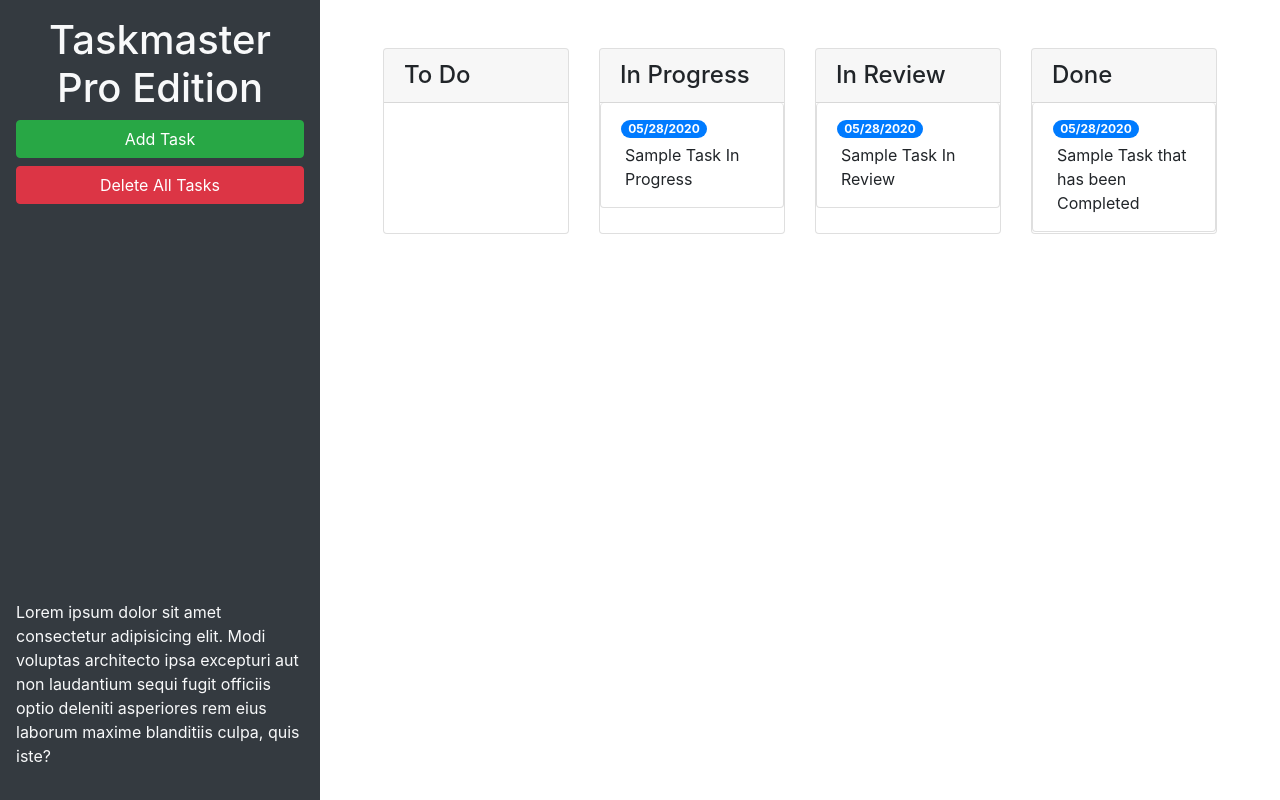
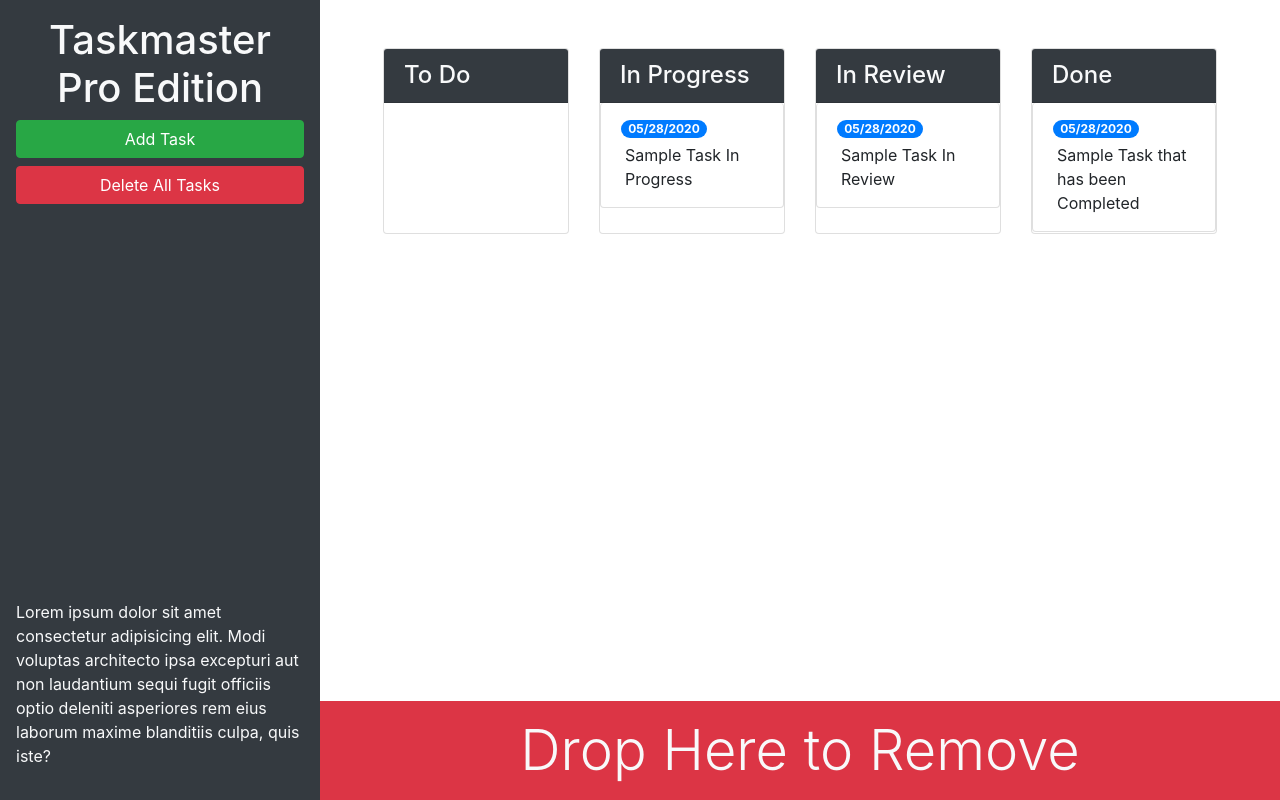
Before and after one commit to CynthiaMohan/taskmaster-pro, a plain HTML site: page index.html in a window 1280 px wide. Drawn offline with nearby package versions, Linux system fonts and the light colour scheme.

Commit message:
Added bootstrap utilities

```diff
--- a/index.html
+++ b/index.html
@@ -23,19 +23,19 @@
         laudantium sequi fugit officiis optio deleniti asperiores rem eius laborum maxime blanditiis culpa, quis iste?
       </p>
     </header>
-    <main class="col-12 col-lg-9">
+    <main class="col-12 col-lg-9 d-flex flex-column">
       <div class="m-5 row justify-content-around">
         <!-- To-Do List Items -->
         <div class="col-12 col-md-6 col-xl-3 mb-3">
           <div class="card">
-            <h4 class="card-header">To Do</h4>
+            <h4 class="card-header bg-dark text-light">To Do</h4>
             <ul id="list-toDo" class="list-group"> </ul>
           </div>
         </div>
         <!-- In Progress List  -->
         <div class="col-12 col-md-6 col-xl-3 mb-3">
           <div class="card">
-            <h4 class="card-header">In Progress</h4>
+            <h4 class="card-header bg-dark text-light">In Progress</h4>
             <ul id="list-inProgress" class="list-group">
               <li class="list-group-item">
                 <span class="badge badge-primary badge-pill">05/28/2020</span>
@@ -47,7 +47,7 @@
         <!-- In Review List -->
         <div class="col-12 col-md-6 col-xl-3 mb-3">
           <div class="card">
-            <h4 class="card-header">In Review</h4>
+            <h4 class="card-header bg-dark text-light">In Review</h4>
             <ul id="list-inReview" class="list-group">
               <li class="list-group-item">
                 <span class="badge badge-primary badge-pill">05/28/2020</span>
@@ -59,7 +59,7 @@
         <!-- Completed List -Done -->
         <div class="col-12 col-md-6 col-xl-3 mb-3">
           <div class="card">
-            <h4 class="card-header">Done</h4>
+            <h4 class="card-header bg-dark text-light">Done</h4>
             <ul id="list-done" class="list-group">
               <li class="list-group-item">
                 <span class="badge badge-primary badge-pill">05/28/2020</span>
@@ -69,8 +69,14 @@
           </div>
         </div>
       </div>
+      <div id=trash class="mt-auto">
+        <div class="w-100 bg-danger p-3 text-center text-light display-4">
+          Drop Here to Remove
+        </div>
+      </div>
     </main>
   </div>
+
 
   <!-- Modal -->
   <div class="modal fade" id="task-form-modal" tabindex="-1" role="dialog" aria-labelledby="task-form-modal"
```
